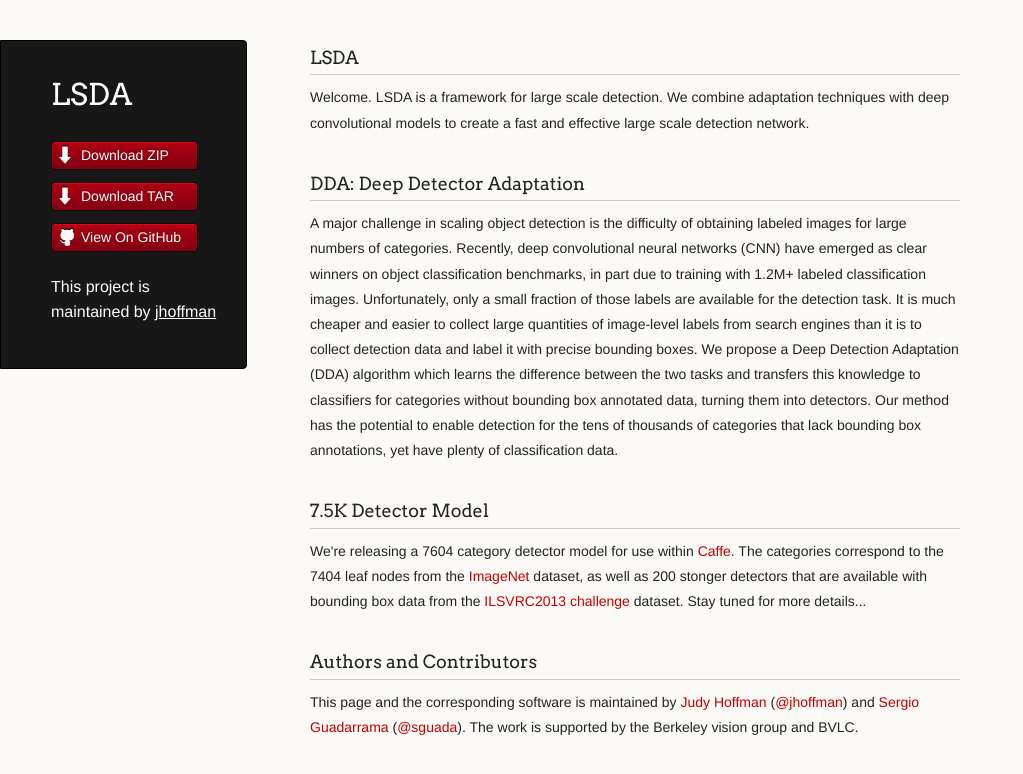
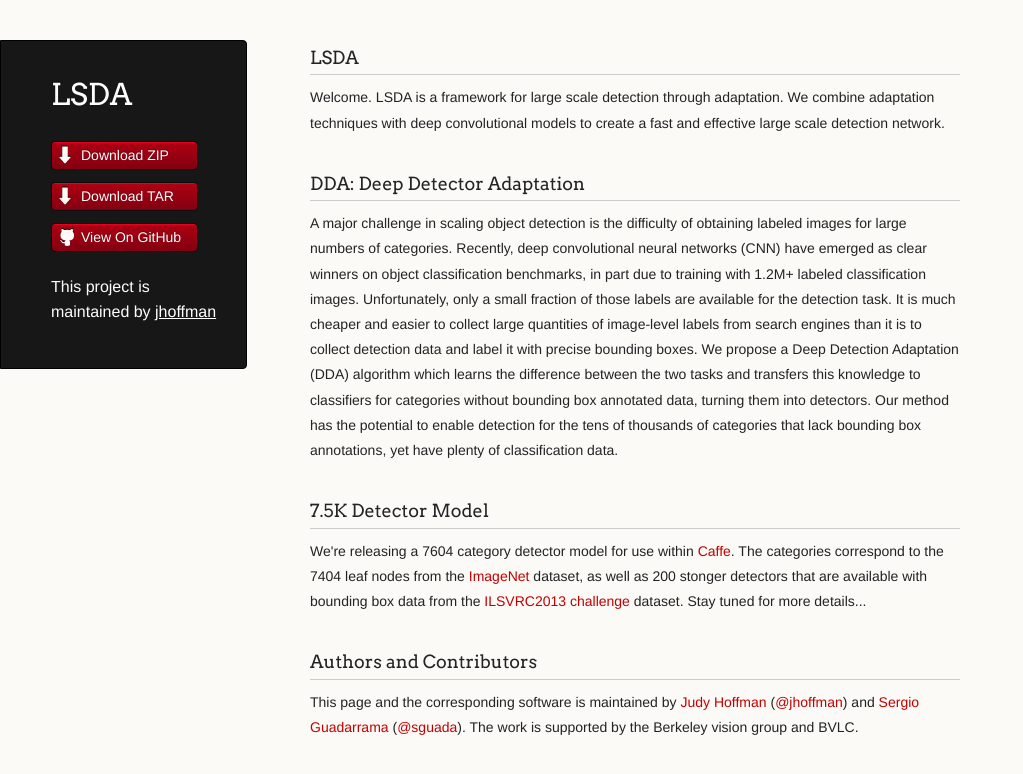
Before and after one commit to jhoffman/lsda, a plain HTML site: page index.html in a window 1280 px wide. Shown: the whole page, without its empty margins (0-1023 px from the left). Drawn offline with Linux system fonts and the light colour scheme.

Commit message:
Update index.html

```diff
--- a/index.html
+++ b/index.html
@@ -33,7 +33,7 @@
    <h3>   <a name="welcome" class="anchor" href="#welcome"><span class="octicon octicon-link"></span></a>LSDA</h3>
 
 <p>
-Welcome. LSDA is a framework for large scale detection. We combine adaptation techniques with deep convolutional models to create a fast and effective large scale detection network.
+Welcome. LSDA is a framework for large scale detection through adaptation. We combine adaptation techniques with deep convolutional models to create a fast and effective large scale detection network.
 </p>
         <h3>
 <a name="welcome-to-github-pages" class="anchor" href="#welcome-to-github-pages"><span class="octicon octicon-link"></span></a>DDA: Deep Detector Adaptation</h3>
```
